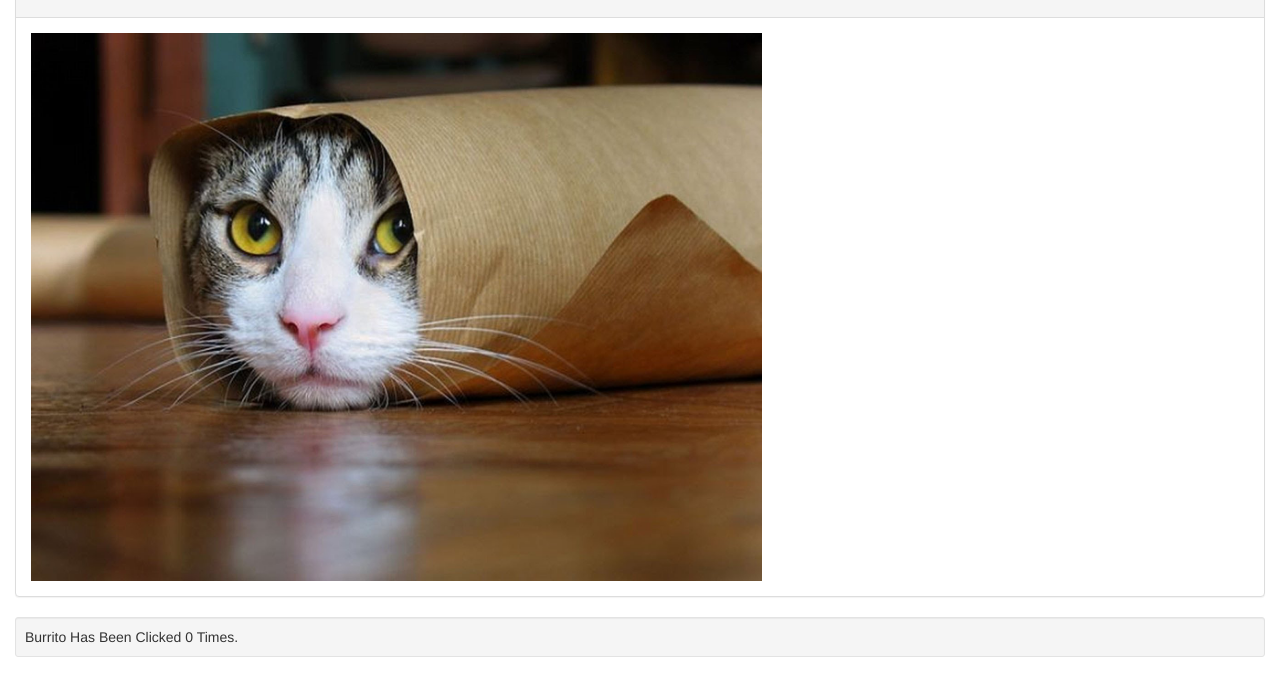
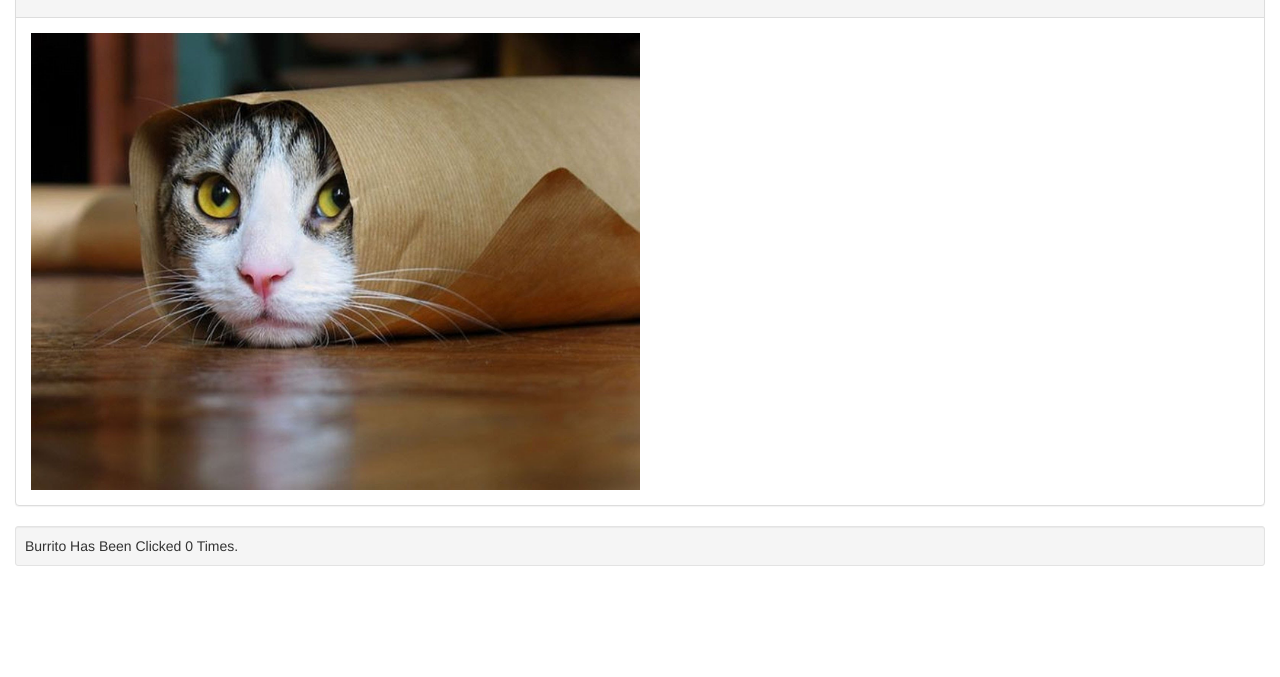
Before and after one commit to imccausl/cat-clicker, a plain HTML site: page scalable-code-demo/index.html in a window 1280 px wide. Shown: the part 139-816 px from the top of the page. Drawn offline with nearby package versions, Linux system fonts and the light colour scheme.

Commit message:
made the cat images display a bit smaller to fit on the screen better

```diff
--- a/scalable-code-demo/index.html
+++ b/scalable-code-demo/index.html
@@ -56,7 +56,7 @@
 			<div class="panel panel-default" id="cat">
 				<div class="panel-heading"><h2 id="cat-name" class="text-capitalize"></h2></div>
 				<div class="panel-body">
-					<img id="cat-img" width="60%" src="" alt="cat picture">
+					<img id="cat-img" width="50%" src="" alt="cat picture">
 				</div>
 			</div>
 			<div class="well well-sm text-capitalize" id="cat-count"></div>
```
